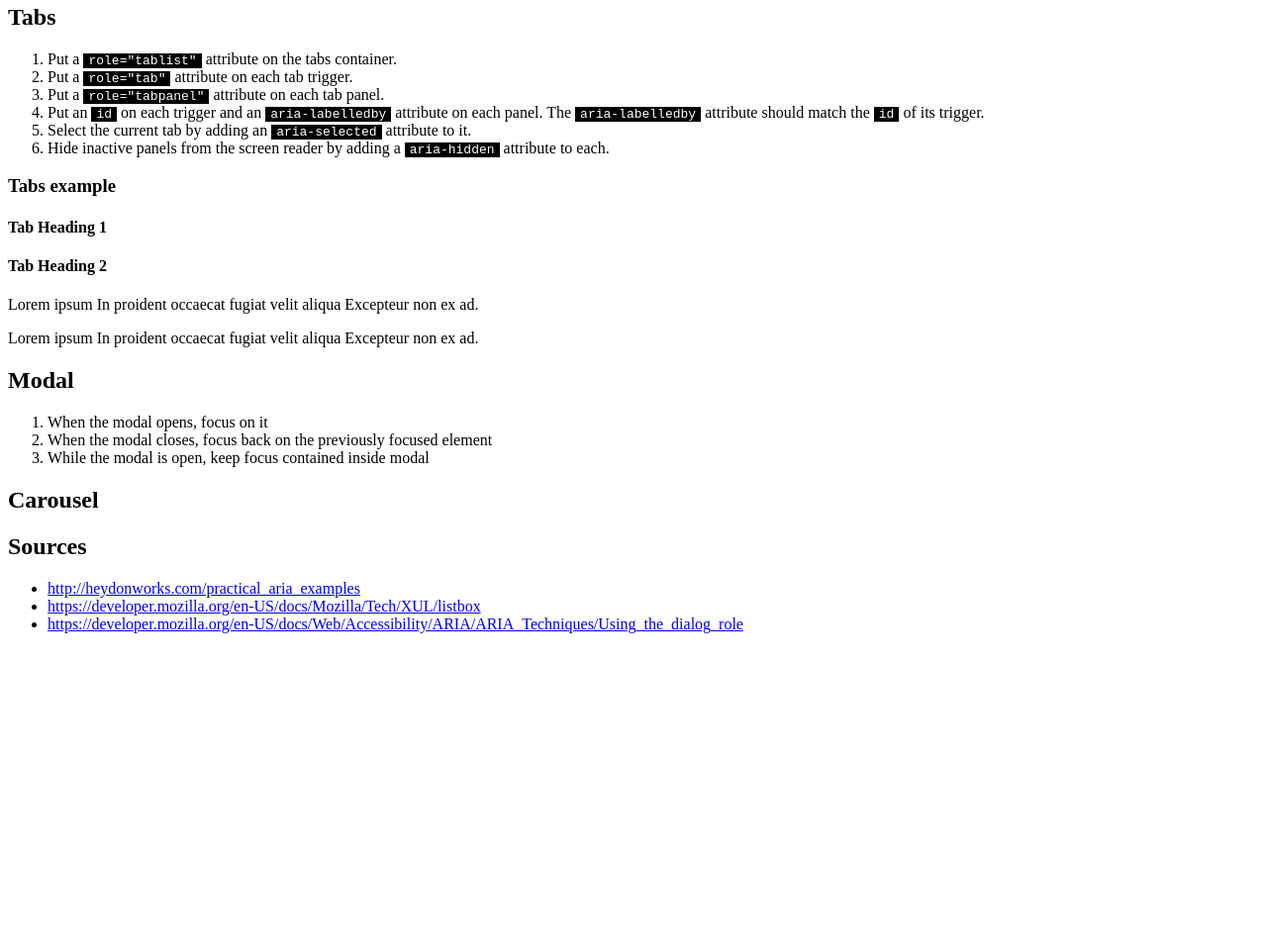
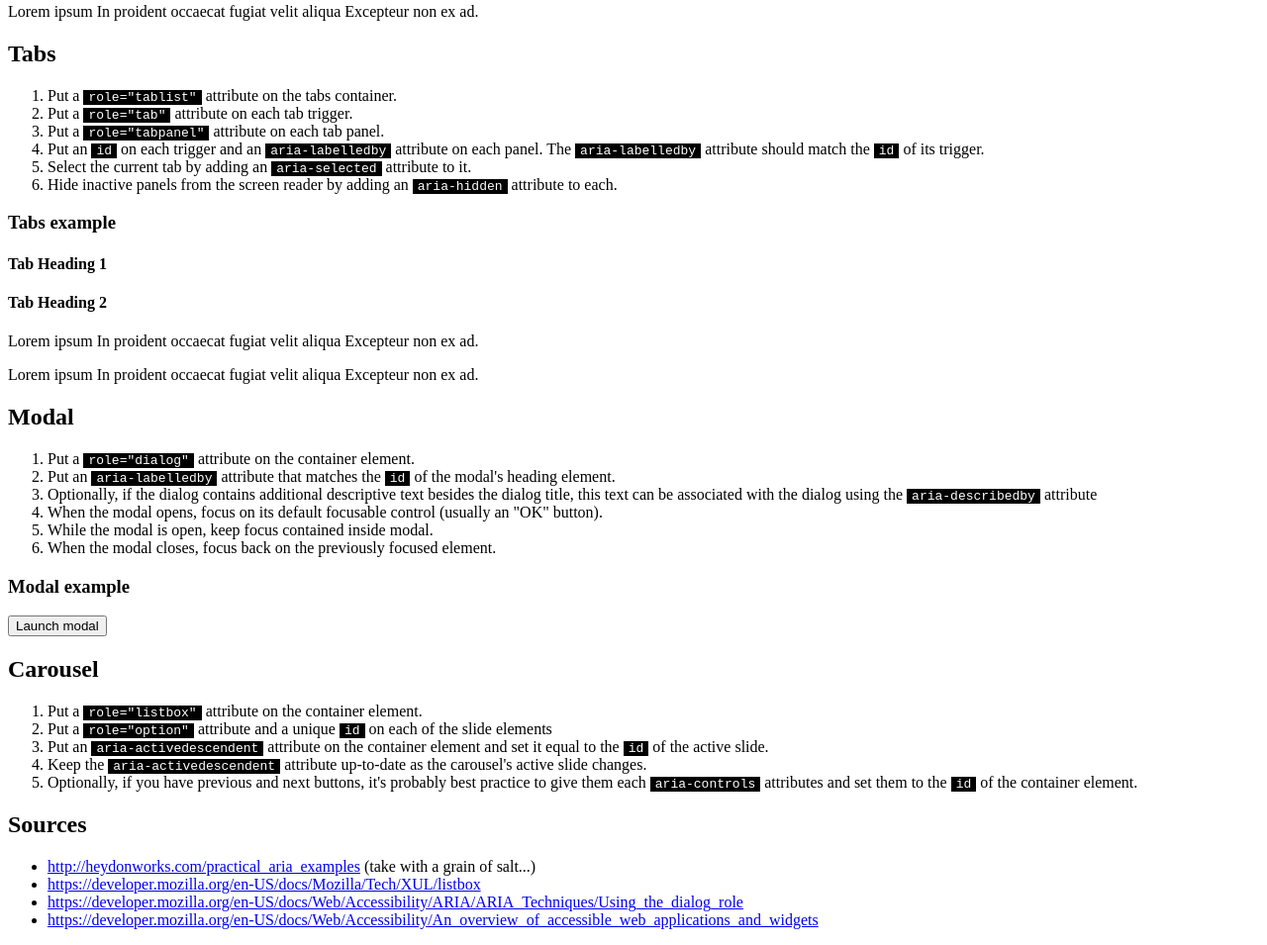
Before and after one commit to banderso-n/FrontEndFriday, a plain HTML site: page index.html in a window 1280 px wide. Shown: the part 893-1848 px from the top of the page at 99% size. Before the commit the page ends 1549 px from the top, so only its background shows below. Drawn offline with Linux system fonts and the light colour scheme.

Commit message:
Updates h1, fleshes out modal and carousel checklists.

```diff
--- a/index.html
+++ b/index.html
@@ -15,7 +15,7 @@
 </head>
 <body>
 
-    <h1>Writing Accessible JS</h1>
+    <h1>Accessible JS: A set of checklists for writing accessible JavaScript components demonstrated using quotes from the Fast and Furious franchise</h1>
 
     <div>Skip to a section</div>
     <ol>
@@ -47,7 +47,7 @@
         <h2>When should you use this?</h2>
         <h3>When it makes sense to</h3>
         <ul>
-            <li>If you have the budget</li>
+            <li>If you have the time/budget</li>
             <li>If you expect your users will need it</li>
         </ul>
     </div>
@@ -78,7 +78,7 @@
             <li>Put a <span class="code">role="tabpanel"</span> attribute on each tab panel.</li>
             <li>Put an <span class="code">id</span> on each trigger and an <span class="code">aria-labelledby</span> attribute on each panel. The <span class="code">aria-labelledby</span> attribute should match the <span class="code">id</span> of its trigger.</li>
             <li>Select the current tab by adding an <span class="code">aria-selected</span> attribute to it.</li>
-            <li>Hide inactive panels from the screen reader by adding a <span class="code">aria-hidden</span> attribute to each.</li>
+            <li>Hide inactive panels from the screen reader by adding an <span class="code">aria-hidden</span> attribute to each.</li>
         </ol>
 
         <div>
@@ -93,22 +93,39 @@
     <div id="modal">
         <h2>Modal</h2>
         <ol>
-            <li>When the modal opens, focus on it</li>
-            <li>When the modal closes, focus back on the previously focused element</li>
-            <li>While the modal is open, keep focus contained inside modal</li>
+            <li>Put a <span class="code">role="dialog"</span> attribute on the container element.</li>
+            <li>Put an <span class="code">aria-labelledby</span> attribute that matches the <span class="code">id</span> of the modal's heading element.</li>
+            <li>Optionally, if the dialog contains additional descriptive text besides the dialog title, this text can be associated with the dialog using the <span class="code">aria-describedby</span> attribute</li>
+            <li>When the modal opens, focus on its default focusable control (usually an "OK" button).</li>
+            <li>While the modal is open, keep focus contained inside modal.</li>
+            <li>When the modal closes, focus back on the previously focused element.</li>
         </ol>
+
+        <div>
+            <h3>Modal example</h3>
+            <button>Launch modal</button>
+        </div>
     </div>
 
     <div id="carousel">
         <h2>Carousel</h2>
+
+        <ol>
+            <li>Put a <span class="code">role="listbox"</span> attribute on the container element.</li>
+            <li>Put a <span class="code">role="option"</span> attribute and a unique <span class="code">id</span> on each of the slide elements</li>
+            <li>Put an <span class="code">aria-activedescendent</span> attribute on the container element and set it equal to the <span class="code">id</span> of the active slide.</li>
+            <li>Keep the <span class="code">aria-activedescendent</span> attribute up-to-date as the carousel's active slide changes.</li>
+            <li>Optionally, if you have previous and next buttons, it's probably best practice to give them each <span class="code">aria-controls</span> attributes and set them to the <span class="code">id</span> of the container element.</li>
+        </ol>
     </div>
 
     <div id="sources">
         <h2>Sources</h2>
         <ul>
-            <li><a href="http://heydonworks.com/practical_aria_examples" target="_blank">http://heydonworks.com/practical_aria_examples</a></li>
+            <li><a href="http://heydonworks.com/practical_aria_examples" target="_blank">http://heydonworks.com/practical_aria_examples</a> (take with a grain of salt...)</li>
             <li><a href="https://developer.mozilla.org/en-US/docs/Mozilla/Tech/XUL/listbox" target="_blank">https://developer.mozilla.org/en-US/docs/Mozilla/Tech/XUL/listbox</a></li>
             <li><a href="https://developer.mozilla.org/en-US/docs/Web/Accessibility/ARIA/ARIA_Techniques/Using_the_dialog_role" target="_blank">https://developer.mozilla.org/en-US/docs/Web/Accessibility/ARIA/ARIA_Techniques/Using_the_dialog_role</a></li>
+            <li><a href="https://developer.mozilla.org/en-US/docs/Web/Accessibility/An_overview_of_accessible_web_applications_and_widgets" target="_blank">https://developer.mozilla.org/en-US/docs/Web/Accessibility/An_overview_of_accessible_web_applications_and_widgets</a></li>
         </ul>
     </div>
 
```
